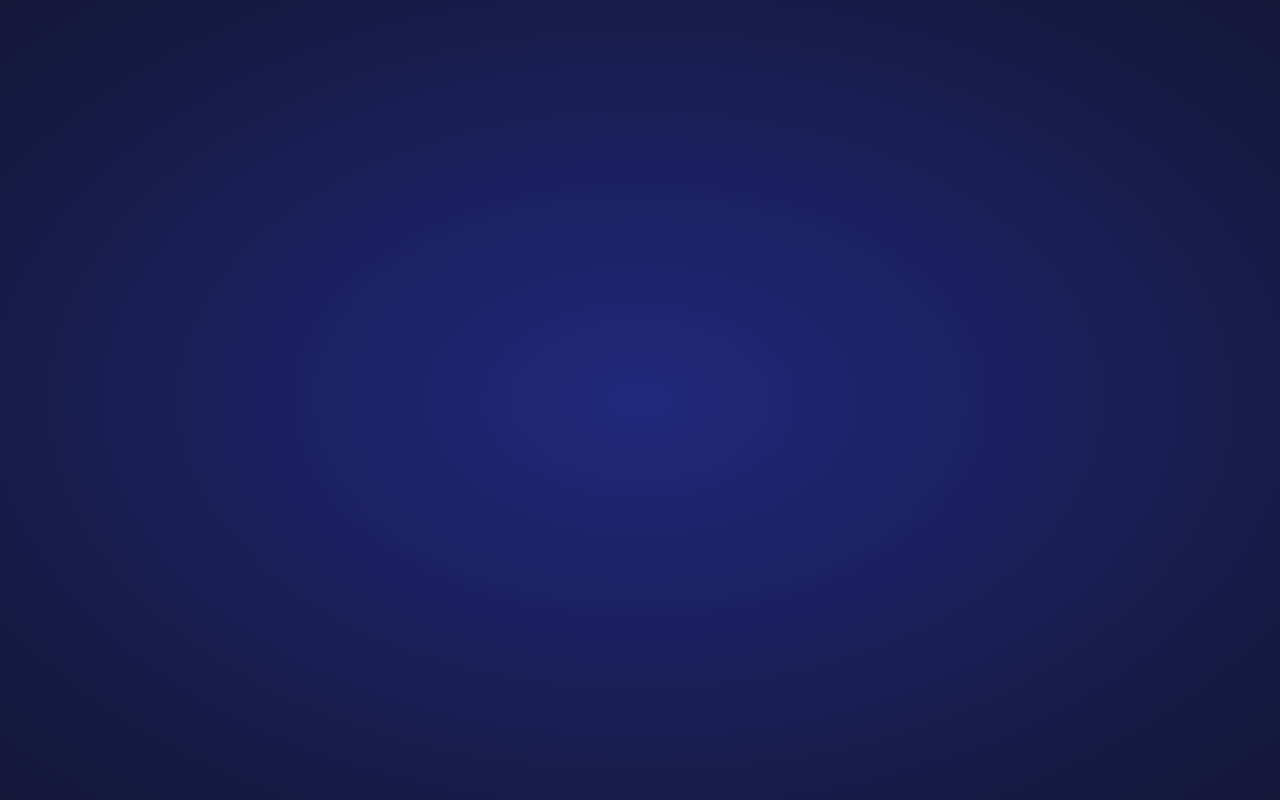
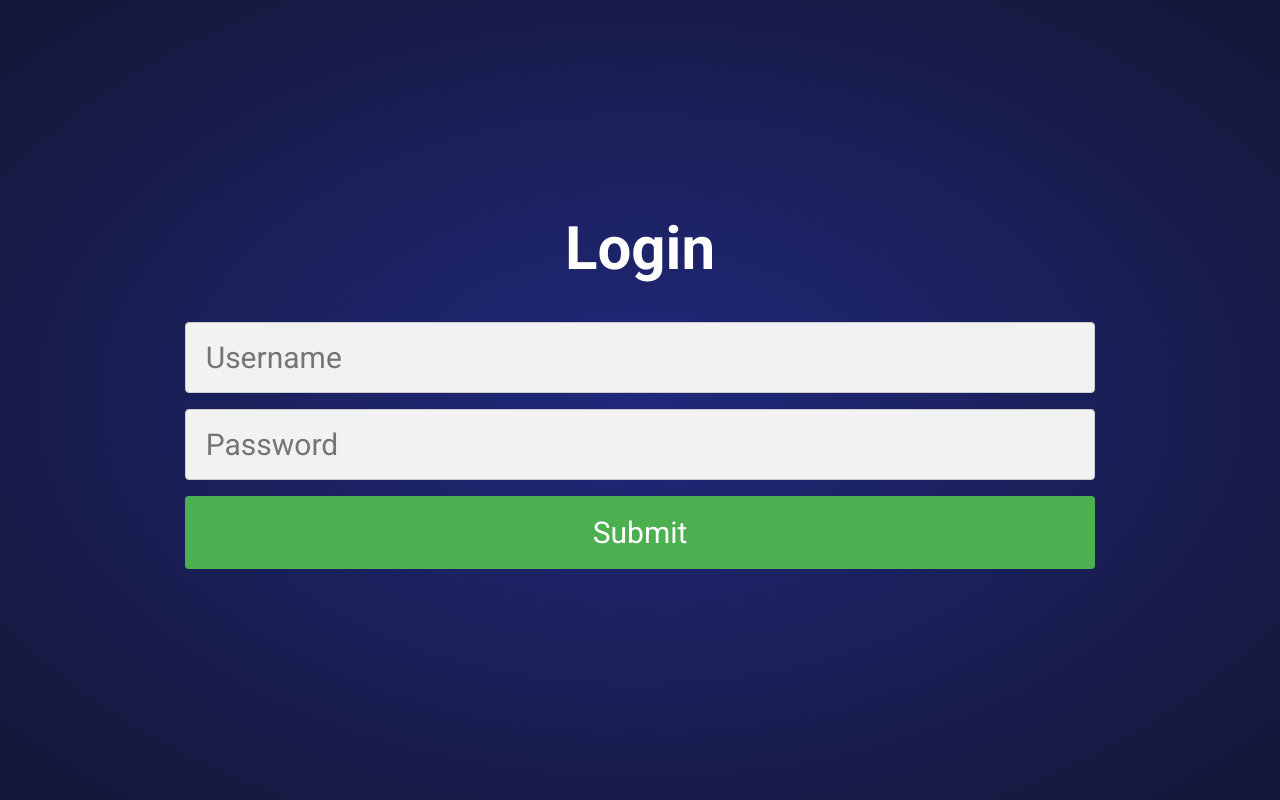
Before and after one commit to ZacIsTerrible/UNIHACK-2018, a Vue app in the folder project/: page /#/ in a window 1280 px wide. Built offline with nearby package versions, Linux system fonts and the light colour scheme.

Commit message:
CSSified the login

```diff
--- a/project/src/App.vue
+++ b/project/src/App.vue
@@ -15,6 +15,57 @@
   margin: 30%;
 }
 
+#login-box {
+	text-align: center;
+	color: white;
+	font-size: 30px;
+}
+
+input[type=text], select {
+    width: 100%;
+    padding: 12px 20px;
+    margin: 8px 0;
+    display: inline-block;
+    border: 1px solid #ccc;
+    border-radius: 4px;
+    box-sizing: border-box;
+		background-color: #f2f2f2;
+		color: black;
+}
+
+input[type=password], select {
+    width: 100%;
+    padding: 12px 20px;
+    margin: 8px 0;
+    display: inline-block;
+    border: 1px solid #ccc;
+    border-radius: 4px;
+    box-sizing: border-box;
+		background-color: #f2f2f2;
+		color: black;
+}
+
+input[type=submit] {
+    width: 100%;
+    background-color: #4CAF50;
+    color: white;
+    padding: 14px 20px;
+    margin: 8px 0;
+    border: none;
+    border-radius: 4px;
+    cursor: pointer;
+}
+
+input[type=submit]:hover {
+    background-color: #45a049;
+}
+
+#inputs {
+    /* border-radius: 5px;
+    background-color: #f2f2f2; */
+    padding: 20px;
+}
+
 </style>
 
 <template>
@@ -30,7 +81,22 @@
 	</div>
 
 	<div v-else id="login-view">
+      <v-layout align-center justify-center row fill-height>
+				<div id="login-box">
+					<h1>Login</h1>
 
+					<div id="inputs">
+					  <form action="xyz">
+					    <input type="text" id="uname" name="username" placeholder="Username">
+
+					    <input type="password" id="pword" name="password" placeholder="Password">
+
+					    <input type="submit" value="Submit">
+					  </form>
+					</div>
+
+				</div>
+			</v-layout>
 	</div>
 
   </v-app>
--- a/project/src/components/summary.vue
+++ b/project/src/components/summary.vue
@@ -1,6 +1,8 @@
 <template>
-
-  <h1> This is Login View</h1>
+<div id="summary">
+  <h1>{{patient_name}}</h1>
+  <p>{{patient_summary}}</p>
+</div>
 
 </template>
 
@@ -11,6 +13,13 @@
 
 <script>
 export default{
-  name: 'summary'
+  name: 'summary',
+  data () {
+    return {
+      patient_name: 'dkj',
+      patient_summary: 'sdsdf'
+
+    }
+  }
 }
 </script>
```
